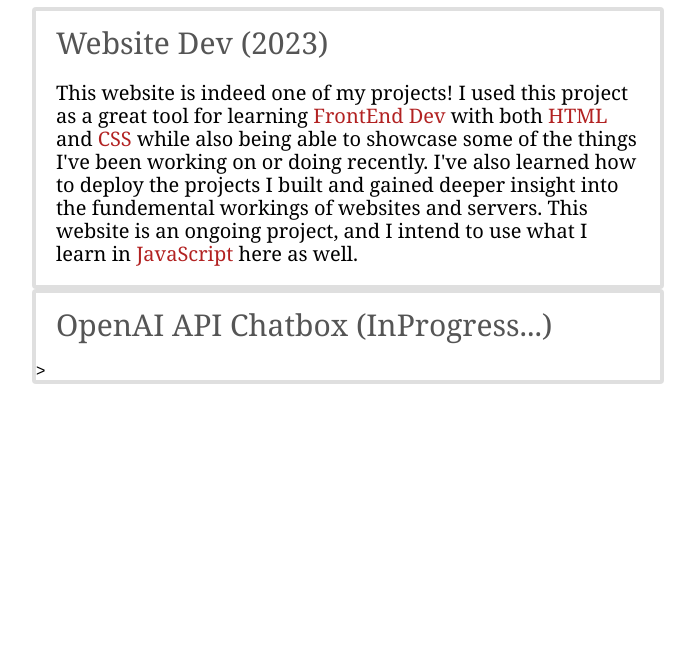
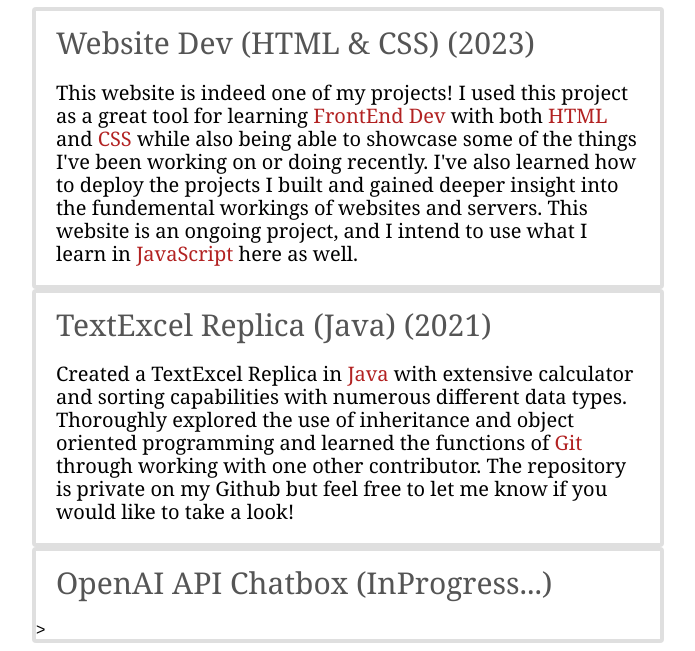
Before and after one commit to Wonant/AnthonyPersonalWebsite, a plain HTML site: page projects.html in a window 1280 px wide. Shown: the part 217-868 px from the top of the page, without its empty margins (292-987 px from the left). Before the commit the page ends 800 px from the top, so only its background shows below. Drawn offline with Linux system fonts and the light colour scheme.

Commit message:
Adding TextExcel Project to "Projects"

```diff
--- a/projects.html
+++ b/projects.html
@@ -166,7 +166,7 @@
       </a>
     </h3>
     <div class="fadeInLeft cardMain card textBlog">
-      <textBlogHeader>Website Dev (2023)</textBlogHeader>
+      <textBlogHeader>Website Dev (HTML & CSS) (2023)</textBlogHeader>
 
       <textBlog
         >This website is indeed one of my projects! I used this project as a
@@ -179,6 +179,18 @@
       >
     </div>
     <div class="fadeInLeft cardMain card textBlog">
+      <textBlogHeader>TextExcel Replica (Java) (2021)</textBlogHeader>
+
+      <textBlog
+        >Created a TextExcel Replica in <a>Java</a> with extensive calculator
+        and sorting capabilities with numerous different data types. Thoroughly
+        explored the use of inheritance and object oriented programming and
+        learned the functions of <a>Git</a> through working with one other
+        contributor. The repository is private on my Github but feel free to let
+        me know if you would like to take a look!</textBlog
+      >
+    </div>
+    <div class="fadeInLeft cardMain card textBlog">
       <textBlogHeader>OpenAI API Chatbox (InProgress...)</textBlogHeader>
 
       >
```
